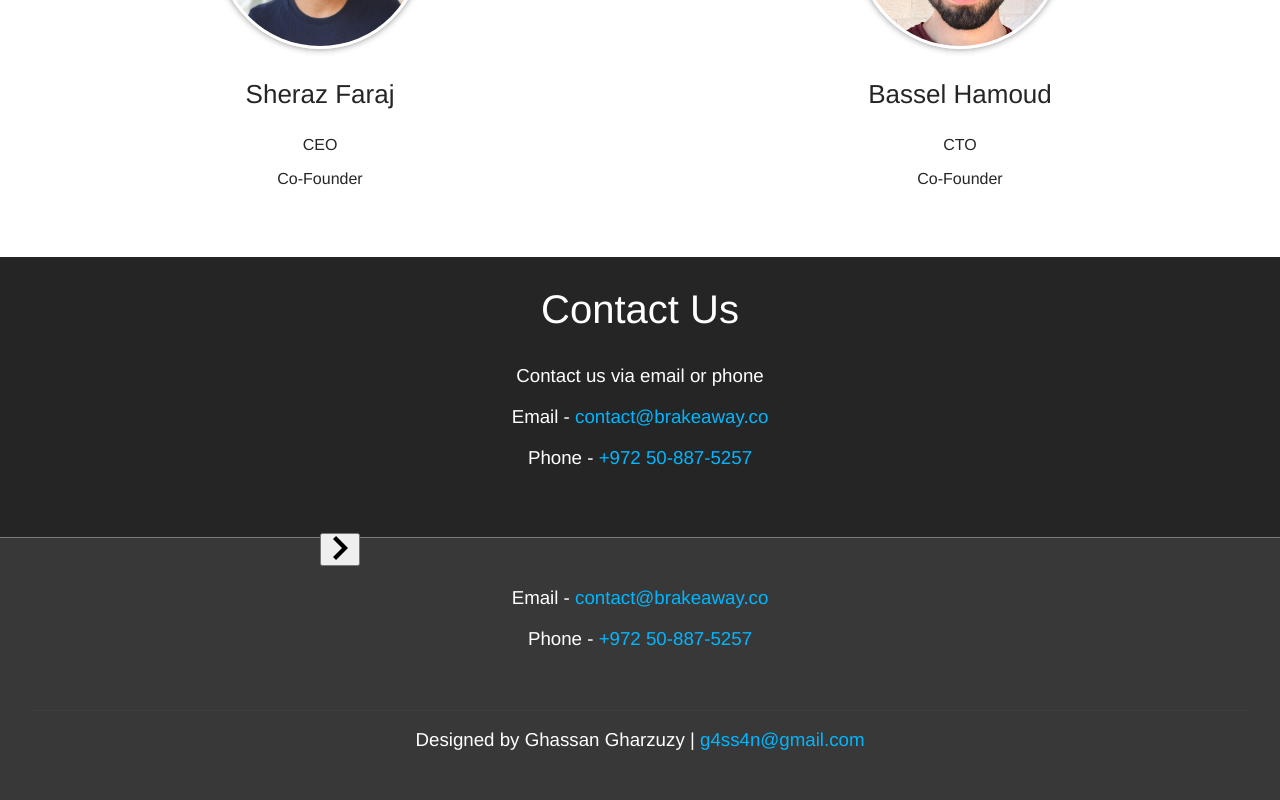
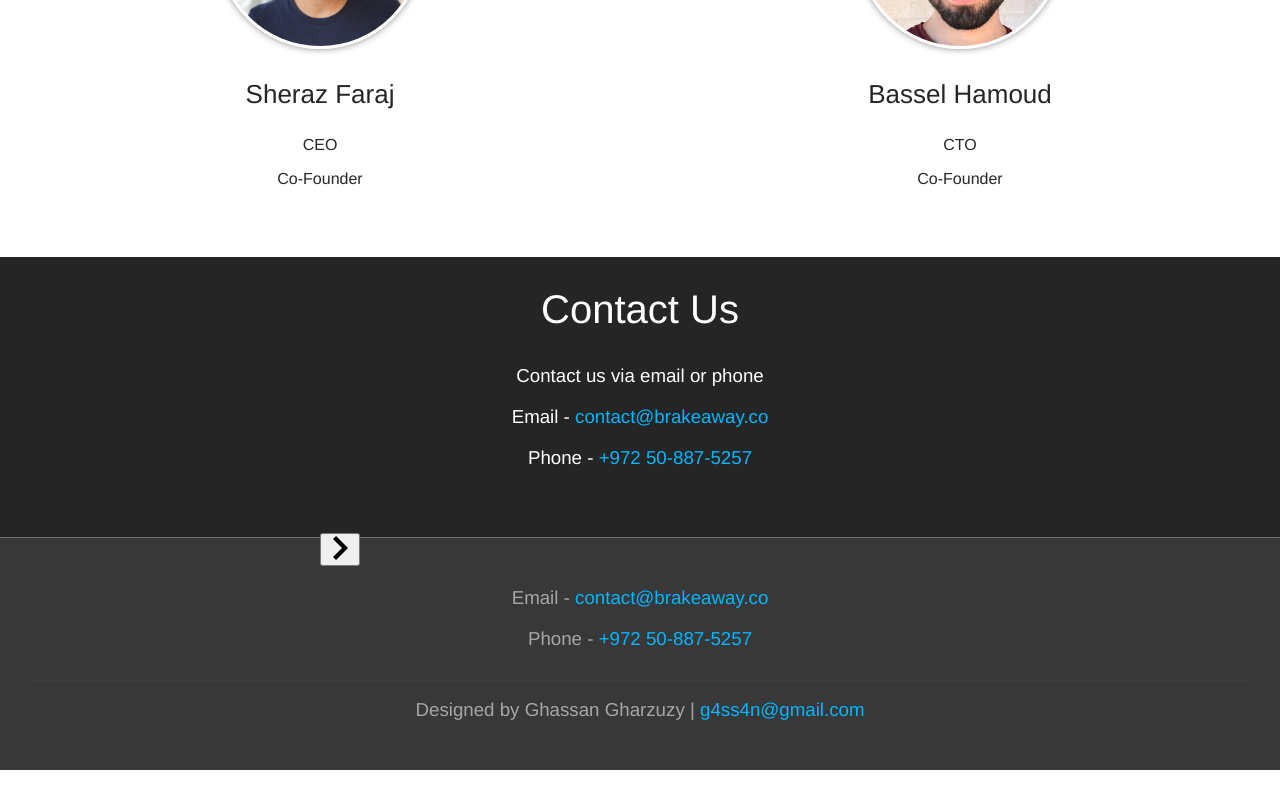
Before and after one commit to g4ss4n/Brakeaway, a React (Create React App) app in the folder brakeaway-app/: page / in a window 1280 px wide. Shown: the part 1838-2638 px from the top of the page. After the commit the page ends 2608 px from the top, so only its background shows below. Built offline with nearby package versions, Linux system fonts and the light colour scheme.

Commit message:
footer fixed

```diff
--- a/brakeaway-app/src/components/Footer/style.css
+++ b/brakeaway-app/src/components/Footer/style.css
@@ -1,17 +1,18 @@
 .footer {
-  color: white;
+  color: rgba(255, 255, 255, 0.557);
   background: rgba(0, 0, 0, 0.781);
   padding: 30px;
-  border-top: 0.5px solid rgba(255, 255, 255, 0.329);
+  border-top: 0.5px solid rgba(255, 255, 255, 0.262);
 }
 
 .fcon{
-  margin-bottom: 60px;
+  margin-bottom: 30px;
 }
 
 .footer1 {
   font-family: Helvetica;
   font-weight: 100;
+
 }
 
 .footer1 a{
--- a/brakeaway-app/src/components/Navbar/index.jsx
+++ b/brakeaway-app/src/components/Navbar/index.jsx
@@ -2,7 +2,7 @@ import React from "react";
 import "./style.css";
 import logo1 from "../../assets/images/Logo1.png";
 import logo2 from "../../assets/images/Logo2.png";
-import menu from "../../assets/icons/menu.jpg"
+
 
 export default class Navbar extends React.Component {
   render() {
@@ -19,7 +19,6 @@ export default class Navbar extends React.Component {
           <a href="#contact">Contact Us</a>
         </div>
         <div>
-        <img src={menu} alt="logo" className="icon"/>
         </div>
       </section>
     );
```
Also changed, not shown: brakeaway-app/src/components/Navbar/style.css (line endings or trailing spaces).
